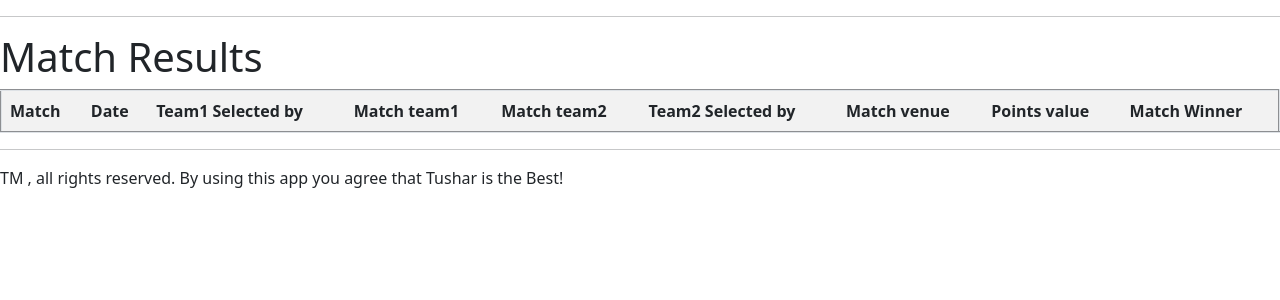
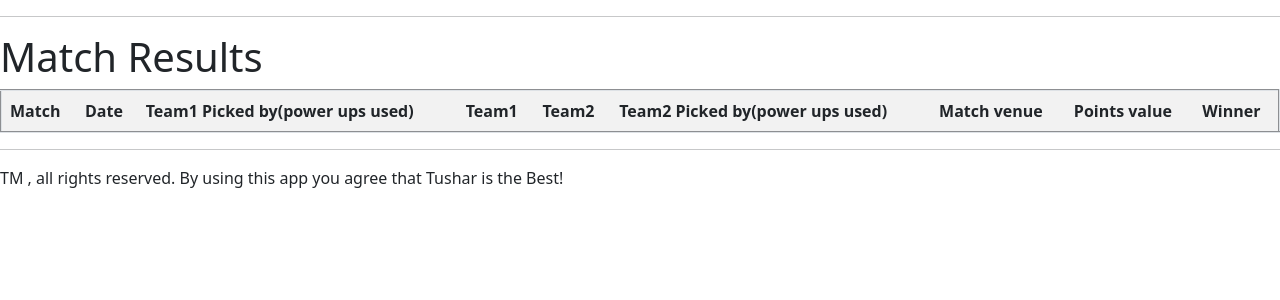
Before and after one commit to tusharbmw/cricBet, a Django app: page /results/ in a window 1280 px wide. Shown: the part 126-426 px from the top of the page. Run offline with Django 3.2, Linux system fonts and the light colour scheme; the visitor is signed in with stand-in values (Sample User, id 1); data comes from the database, SQL or seed files in the repository; data that the repository does not hold is empty.

Commit message:
Display powerups in results page

```diff
--- a/src/accounts/templates/accounts/results.html
+++ b/src/accounts/templates/accounts/results.html
@@ -6,13 +6,13 @@
         <tr>
         <th scope="col"> Match </th>
         <th scope="col"> Date </th>
-        <th scope="col"> Team1 Selected by</th>
-        <th scope="col"> Match team1 </th>
-        <th scope="col"> Match team2 </th>
-        <th scope="col"> Team2 Selected by</th>
+        <th scope="col"> Team1 Picked by(power ups used)</th>
+        <th scope="col"> Team1 </th>
+        <th scope="col"> Team2 </th>
+        <th scope="col"> Team2 Picked by(power ups used)</th>
         <th scope="col"> Match venue </th>
         <th scope="col"> Points value </th>
-        <th scope="col"> Match Winner </th>
+        <th scope="col"> Winner </th>
     <tr>
     {% for current_match in matches %}
     <tr>
--- a/src/accounts/views.py
+++ b/src/accounts/views.py
@@ -729,10 +729,20 @@ def results_view(request):
         result = ''
         if current_match is not None:
             for i in current_match.selection_set.all():
+                user_info = i.user.username
+                power_ups = []
+                if i.hidden:
+                    power_ups.append("Hidden")
+                if i.no_negative:
+                    power_ups.append("No Negative")
+                if i.fake:
+                    power_ups.append("Fake")
+                if power_ups:
+                    user_info += f" ({', '.join(power_ups)})"
                 if i.selection == current_match.team1:
-                    current_match_sel1.append(i.user.username)
+                    current_match_sel1.append(user_info)
                 if i.selection == current_match.team2:
-                    current_match_sel2.append(i.user.username)
+                    current_match_sel2.append(user_info)
 
             if current_match.result == 'team1':
                 result = current_match.team1
```
